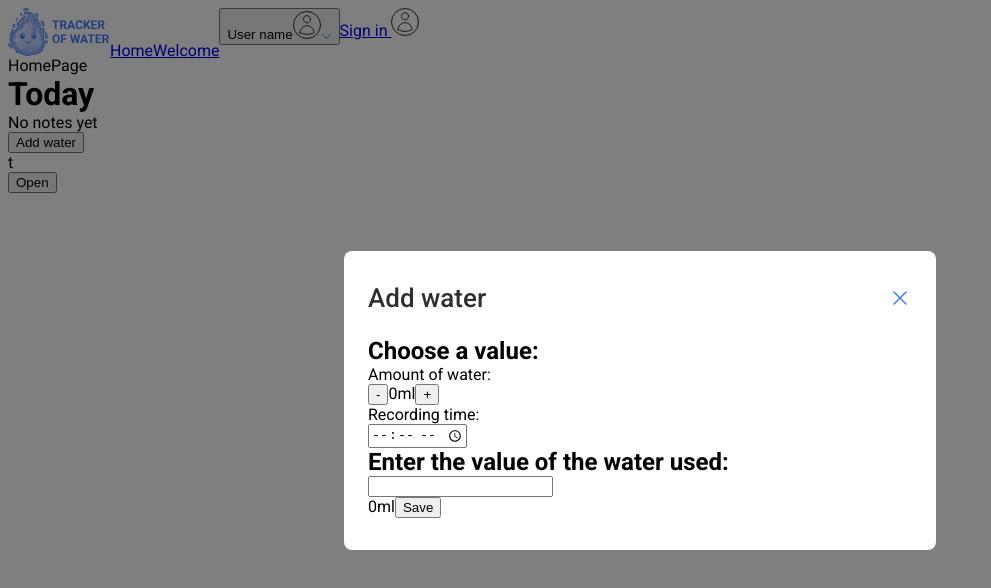
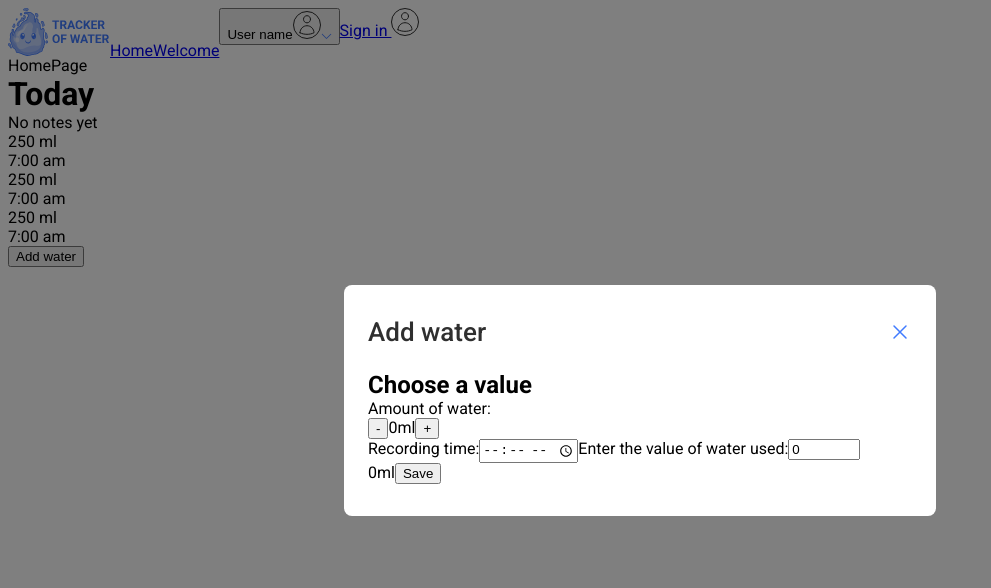
Before and after one commit to ServerIbraimovUa/agua_vivo_app, a React (Vite) app: page /agua_vivo_app/home in a window 1280 px wide. Both pictures are taken after a click on the button "Add water". Shown: the top 588 px of the page, without its empty margins (0-991 px from the left). Built offline with nearby package versions, Linux system fonts and the light colour scheme.

Commit message:
fixel AddWaterModal

```diff
--- a/src/components/WaterList/AddWaterForm/AddWaterForm.tsx
+++ /dev/null
@@ -1,68 +0,0 @@
-import { FC, useState } from "react";
-
-interface CounterState {
-  count: number;
-}
-
-const AddWaterForm: FC = () => {
-  const [state, setState] = useState<CounterState>({ count: 0 });
-  //   const [inputValue, setInputValue] = useState<string>("");
-
-  const decrement = () => {
-    if (state.count - 50 >= 0) {
-      setState({ count: state.count - 50 });
-    }
-  };
-
-  const increment = () => {
-    if (state.count + 50 <= 5000) setState({ count: state.count + 50 });
-  };
-
-  //   const handleInputChange = (e: React.ChangeEvent<HTMLInputElement>) => {
-  //     setInputValue(e.target.value);
-  //     setState({ count: state.count });
-  //   };
-
-  //   const handleInputBlur = () => {
-  //     if (!inputValue) {
-  //       setInputValue(`${state.count}`);
-  //     }
-  //   };
-
-  return (
-    <div>
-      <form>
-        <h2>Choose a value:</h2>
-        <p>Amount of water:</p>
-        <div className="counter">
-          <button onClick={decrement} type="button">
-            -
-          </button>
-          <span>{state.count}ml</span>
-          <button onClick={increment} type="button">
-            +
-          </button>
-        </div>
-        <label>
-          <p>Recording time:</p>
-          <input
-            type="time"
-            // value={inputValue}
-            // onChange={handleInputChange}
-            // onBlur={handleInputBlur}
-          />
-        </label>
-        <label>
-          <h2>Enter the value of the water used:</h2>
-          <input type="text" />
-        </label>
-        <div>
-          <span>{state.count}ml</span>
-          <button type="submit">Save</button>
-        </div>
-      </form>
-    </div>
-  );
-};
-
-export default AddWaterForm;
--- /dev/null
+++ b/src/components/WaterList/AddWaterModal/AddWaterModal.tsx
@@ -0,0 +1,96 @@
+import { ChangeEvent, FC, KeyboardEvent, useState } from "react";
+
+interface Props {
+  title: string;
+  show: boolean;
+}
+
+const AddWaterModal: FC<Props> = ({ title, show }) => {
+  const [state, setState] = useState({
+    count: 0,
+    inputValue: "0",
+  });
+
+  const handleCountChange = (newCount: number) => {
+    if (state.count + newCount >= 0) {
+      setState({
+        inputValue: String(newCount),
+        count: newCount,
+      });
+    }
+  };
+
+  const handleInputChange = (event: ChangeEvent<HTMLInputElement>) => {
+    const { value } = event.target;
+
+    setState((prevState) => ({
+      ...prevState,
+      inputValue: value,
+    }));
+  };
+
+  const handleInputBlur = () => {
+    handleCountChange(+state.inputValue);
+  };
+
+  const handleInputKeyPress = (event: KeyboardEvent<HTMLInputElement>) => {
+    if (event.key === "-") {
+      event.preventDefault();
+    }
+  };
+
+  return (
+    <div>
+      {show && (
+        <div>
+          <p>250 ml</p>
+          <p>7:00 am</p>
+        </div>
+      )}
+      <h2>{title}</h2>
+      <p>Amount of water:</p>
+      <form>
+        <div className="counter">
+          <button
+            onClick={() => handleCountChange(state.count - 50)}
+            type="button"
+          >
+            -
+          </button>
+          <span>{state.count}ml</span>
+          <button
+            onClick={() => handleCountChange(state.count + 50)}
+            type="button"
+          >
+            +
+          </button>
+        </div>
+        <label>
+          <span>Recording time:</span>
+          <input type="time" />
+        </label>
+
+        <label>
+          <span>Enter the value of water used:</span>
+          <input
+            type="number"
+            min={0}
+            max={5000}
+            step={50}
+            value={state.inputValue}
+            onChange={handleInputChange}
+            onBlur={handleInputBlur}
+            onKeyPress={handleInputKeyPress}
+          />
+        </label>
+
+        <div>
+          <span>{state.count}ml</span>
+          <button type="submit">Save</button>
+        </div>
+      </form>
+    </div>
+  );
+};
+
+export default AddWaterModal;
--- a/src/components/WaterList/WaterList.tsx
+++ b/src/components/WaterList/WaterList.tsx
@@ -1,6 +1,6 @@
 import { useState } from "react";
 import Modal from "../Modal/Modal";
-import AddWaterForm from "./AddWaterForm/AddWaterForm";
+import AddWaterModal from "./AddWaterModal/AddWaterModal";
 
 const WaterList = () => {
   const [visible, setVisible] = useState(false);
@@ -9,15 +9,28 @@ const WaterList = () => {
     <div>
       <h1>Today</h1>
       <p>No notes yet</p>
-      {visible && (
-        <Modal setVisible={setVisible} title="Add water">
-          <AddWaterForm />
-        </Modal>
-      )}
+      <ul>
+        <li>
+          <p>250 ml</p>
+          <p>7:00 am</p>
+        </li>
+        <li>
+          <p>250 ml</p>
+          <p>7:00 am</p>
+        </li>
+        <li>
+          <p>250 ml</p>
+          <p>7:00 am</p>
+        </li>
+      </ul>
       <div>
         <button onClick={() => setVisible(true)}>Add water</button>
       </div>
-      t
+      {visible && (
+        <Modal setVisible={setVisible} title="Add water">
+          <AddWaterModal title="Choose a value" show={false} />
+        </Modal>
+      )}
     </div>
   );
 };
--- a/src/pages/HomePage.tsx
+++ b/src/pages/HomePage.tsx
@@ -1,21 +1,10 @@
-import { useState } from "react";
-import Modal from "../components/Modal/Modal";
 import WaterList from "../components/WaterList/WaterList";
 
 const HomePage = () => {
-  const [visible, setVisible] = useState(false);
   return (
     <>
       <div>HomePage</div>
       <WaterList />
-      {visible && (
-        <Modal setVisible={setVisible} title="Sign up">
-          <div>content</div>
-        </Modal>
-      )}
-      <div>
-        <button onClick={() => setVisible(true)}>Open</button>
-      </div>
     </>
   );
 };
```
